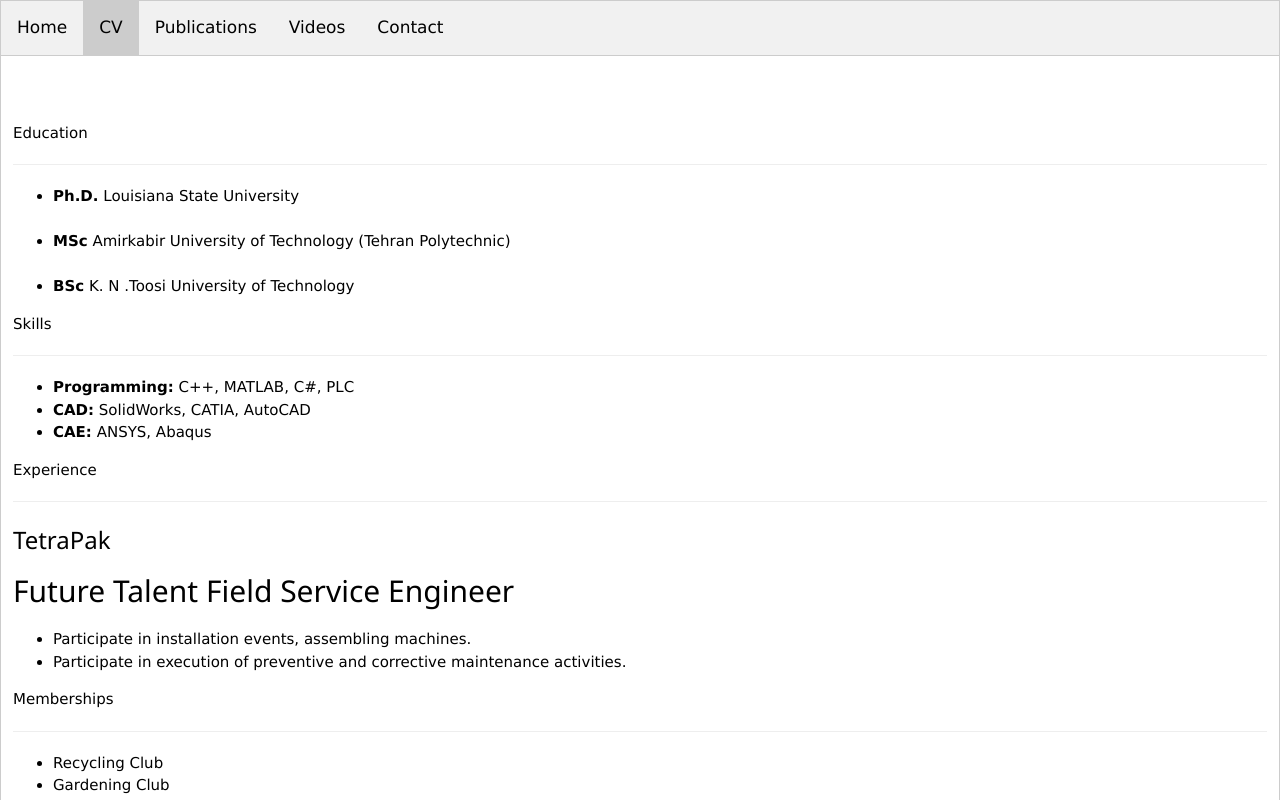
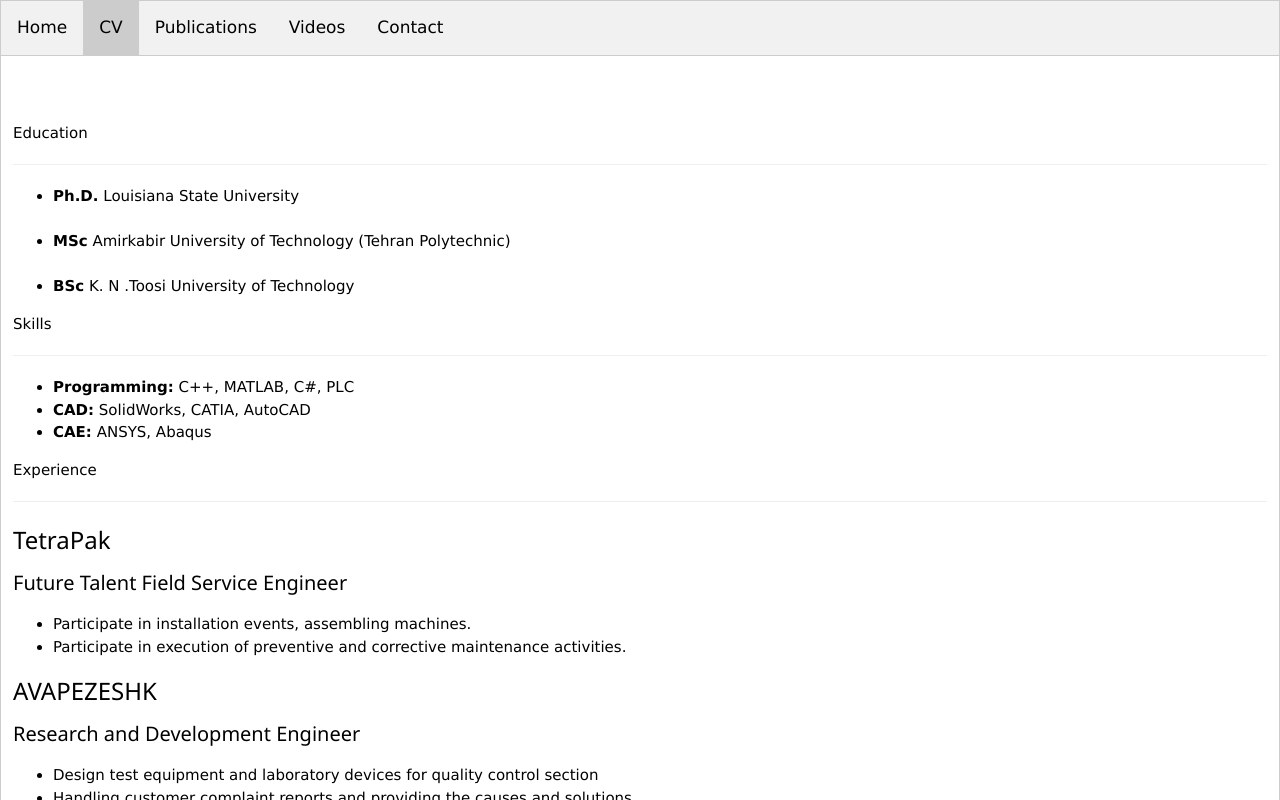
Before and after one commit to FaRiid152/FaridSahebsara.github.io, a plain HTML site: page index.html in a window 1280 px wide. Both pictures are taken after a click on the button "CV". Shown: the top 800 px of the page. Drawn offline with nearby package versions, Linux system fonts and the light colour scheme.

Commit message:
Update index.html

```diff
--- a/index.html
+++ b/index.html
@@ -48,18 +48,26 @@
   <p class="head">Experience</p>
   <hr/>
   <h3>TetraPak</h3>
-  <h2>Future Talent Field Service Engineer</h2>
+  <h4>Future Talent Field Service Engineer</h4>
   <ul>
     <li>Participate in installation events, assembling machines.</li>
     <li>Participate in execution of preventive and corrective maintenance activities.</li>
   </ul>
 
+  <h3>AVAPEZESHK</h3>
+  <h4>Research and Development Engineer</h4>
+  <ul>
+    <li>Design test equipment and laboratory devices for quality control section</li>
+    <li>Handling customer complaint reports and providing the causes and solutions</li>
+  </ul>
+
   <p class="head">Memberships</p>
   <hr/>
   <ul>
-    <li>Recycling Club</li>
-    <li>Gardening Club</li>
-    <li>Book Club</li>
+    <li>The American Society of Mechanical Engineers, (Member) 2019-Present</li>
+    <li>Mechanical Engineering Graduate Students Association, (President) 2021-2022</li>
+    <li>International Students Associations, (Treasurer), 2021-2022</li>
+    <li>Iranian Students Association at LSU, (President), 2019-2021</li>
   </ul>
 </div>
 </div>
```
